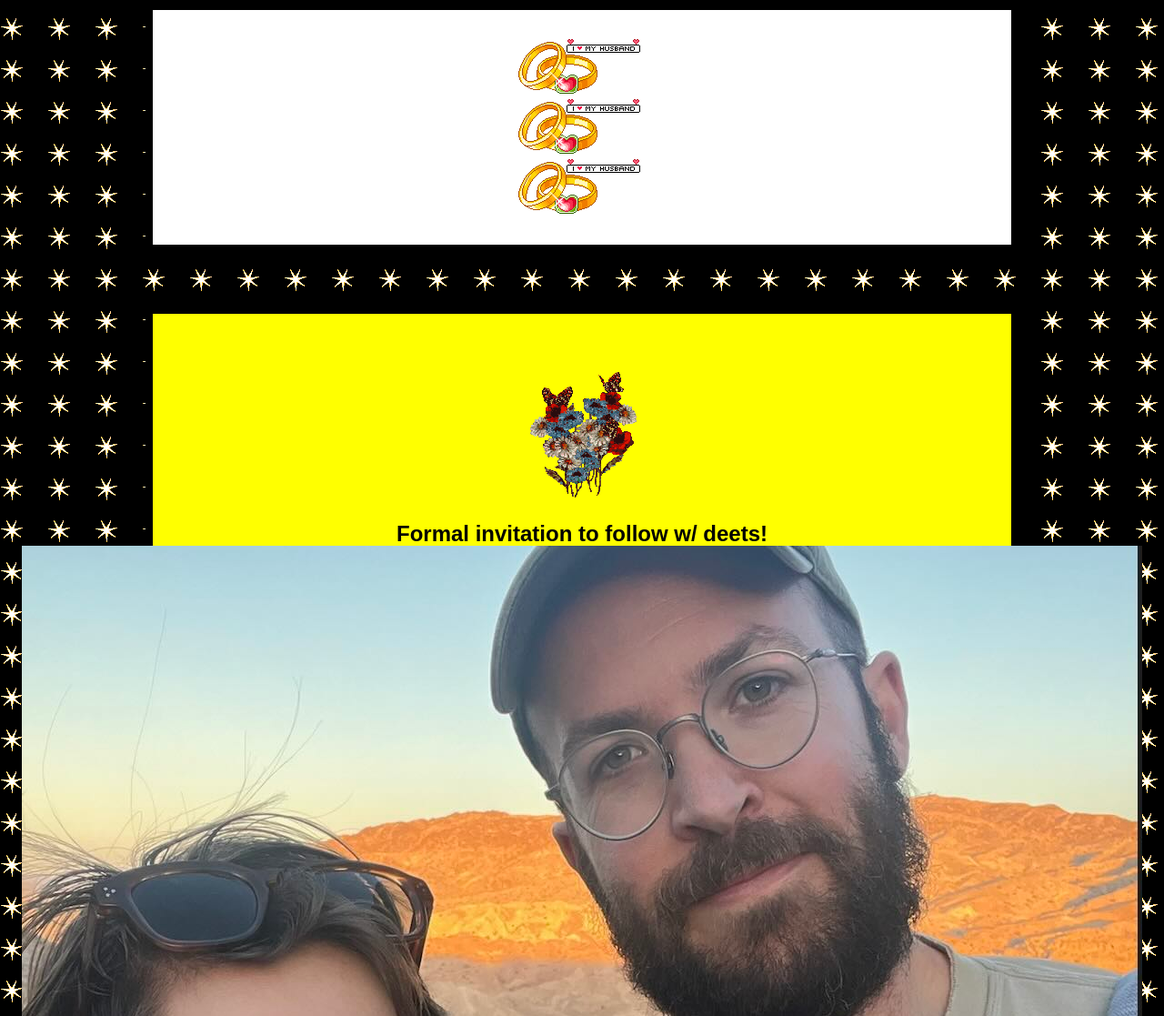
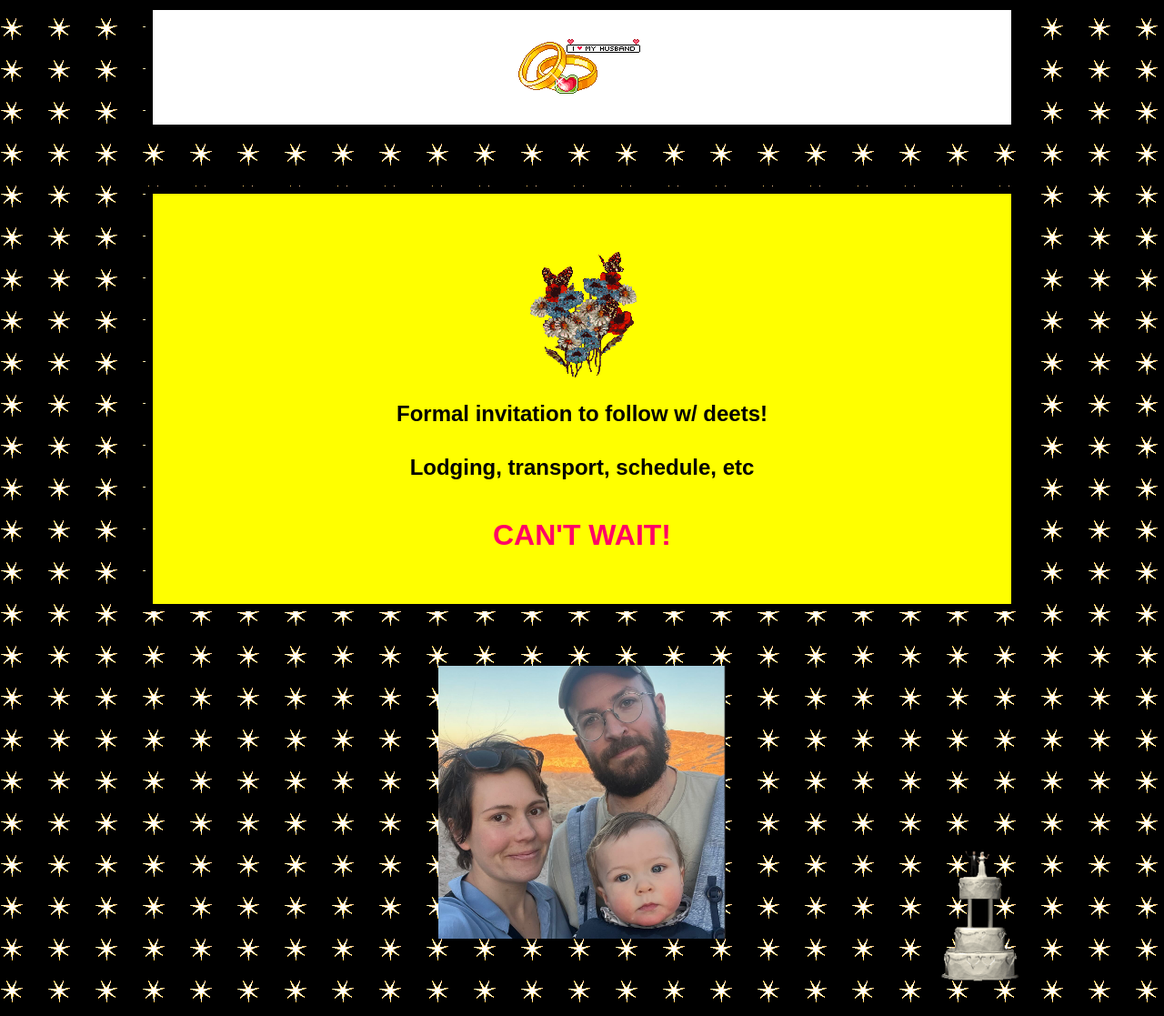
Before and after one commit to graeme-at-home/graeme-at-home.github.io, a plain HTML site: page index.html in a window 1280 px wide. Shown: the part 1040-2157 px from the top of the page at 91% size. Drawn offline with Linux system fonts and the light colour scheme.

Commit message:
Update index.html

```diff
--- a/index.html
+++ b/index.html
@@ -347,22 +347,18 @@
 
             <div class="love-husband-section">
                 <img src="wedding11.gif" alt="I love my husband" class="love-husband-gif">
-                <img src="wedding11.gif" alt="I love my husband" class="love-husband-gif">
-                <img src="wedding11.gif" alt="I love my husband" class="love-husband-gif">
             </div>
 
             <div class="details">
-
                 <img src="butflysflower.gif" alt="Butterfly and Flowers" class="butterfly-gif">
                 <p>Formal invitation to follow w/ deets!</p>
                 <p>Lodging, transport, schedule, etc</p>
                 <p>CAN'T WAIT!</p>
-                <img src="butflysflower.gif" alt="Butterfly and Flowers" class="butterfly-gif">
             </div>
 
             <div class="photo-section">
                 <div class="photo-placeholder">
-                    <img src="us.jpg" sizes="(max-width: 200px) 200px, 300px" >
+                    <img src="us.jpg" height=300px >
                 </div>
                 <img src="wedding_cake_bridegroomwaving_lg_clr.gif" alt="Wedding Cake" class="wedding-cake-gif">
             </div>
```
